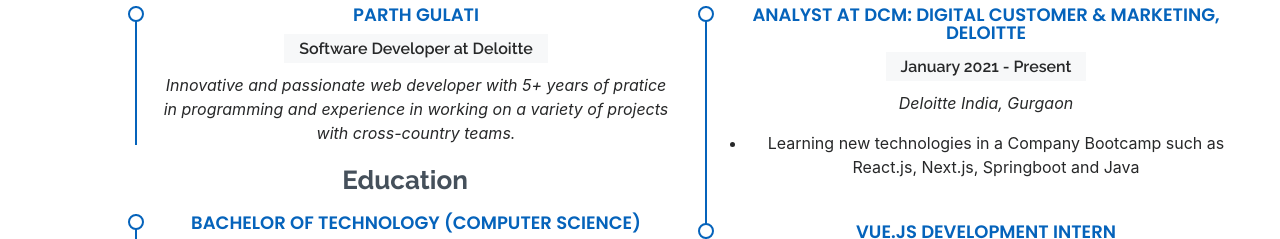
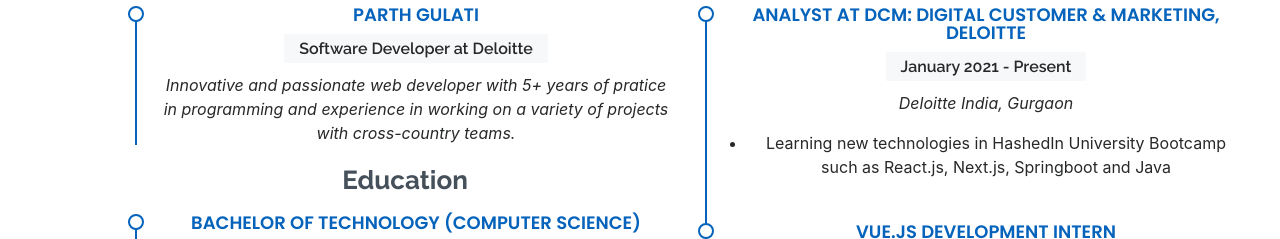
Before and after one commit to parth-gulati/parthgulati, a React (Create React App) app: page / in a window 1280 px wide. Shown: the part 2620-2859 px from the top of the page. Built offline with nearby package versions, Linux system fonts and the light colour scheme.

Commit message:
Changed company data in Resumee

```diff
--- a/src/ResumeData.js
+++ b/src/ResumeData.js
@@ -144,7 +144,7 @@
     period: "January 2021 - Present",
     location: "Deloitte India, Gurgaon",
     des1:
-      "Learning new technologies in a Company Bootcamp such as React.js, Next.js, Springboot and Java",
+      "Learning new technologies in HashedIn University Bootcamp such as React.js, Next.js, Springboot and Java",
   },
 };
 
```
